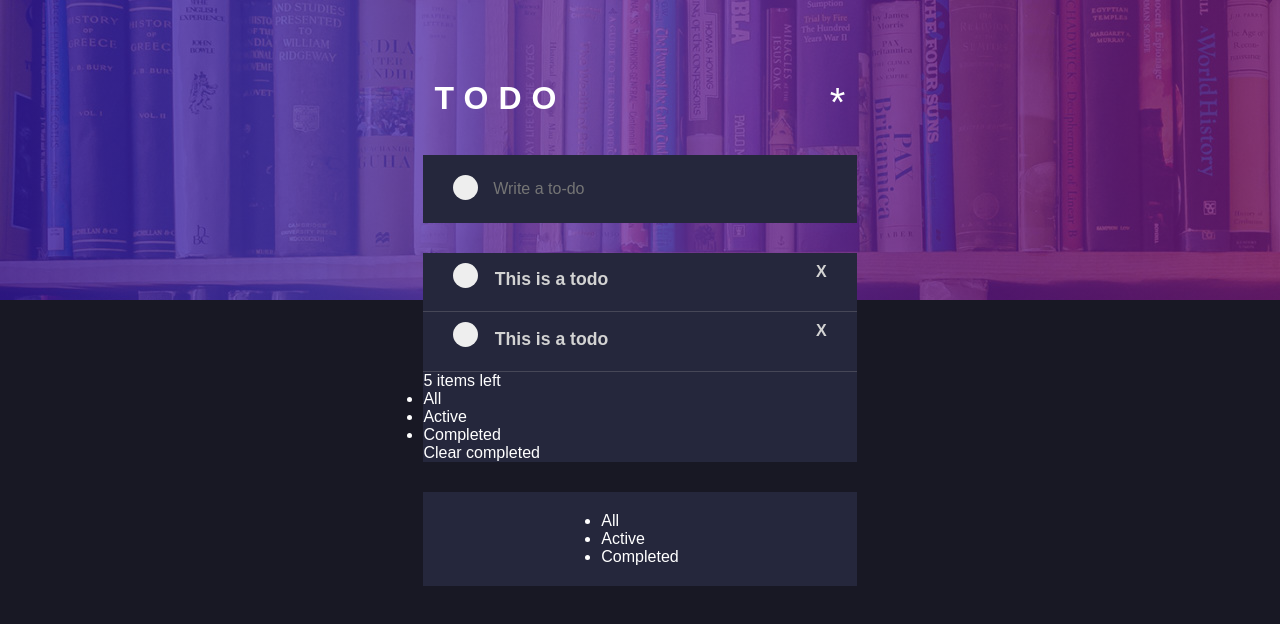
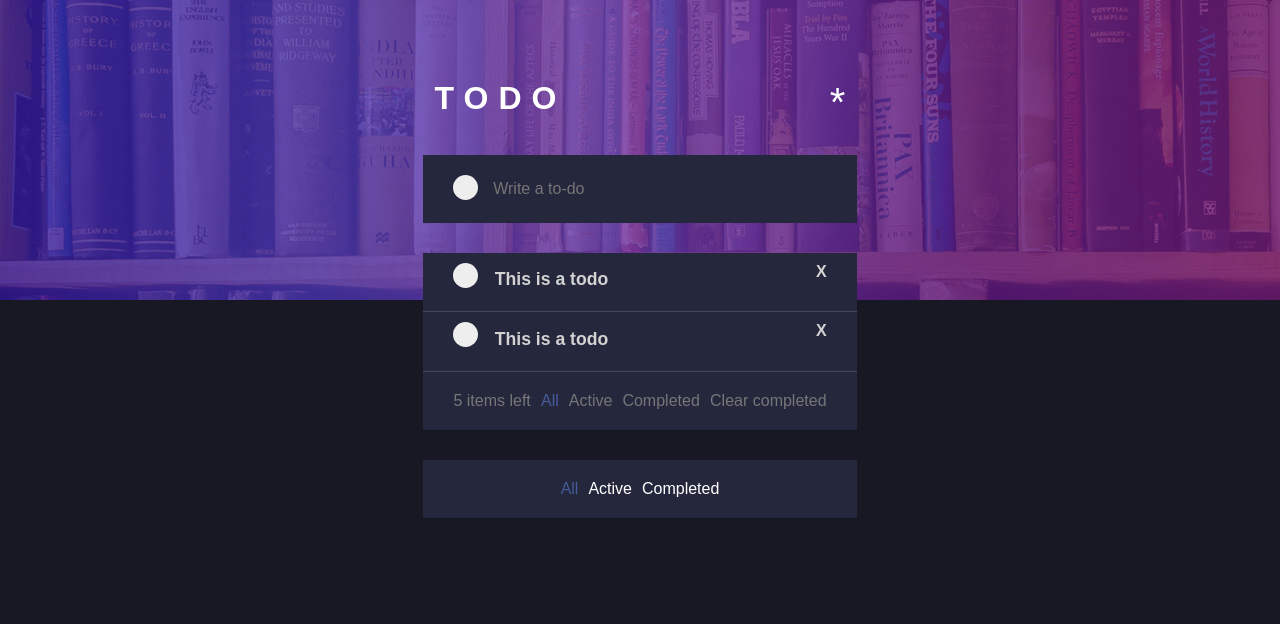
Before and after one commit to Robotron2/TodoReactApp, a React (Create React App) app: page / in a window 1280 px wide. Shown: the top 624 px of the page. Built offline with nearby package versions, Linux system fonts and the light colour scheme.

Commit message:
Mini nav styled

```diff
--- a/src/App.css
+++ b/src/App.css
@@ -188,3 +188,32 @@ body {
 .remove-todo {
 	margin: 0 0 0 auto;
 }
+
+/* Mini Nav */
+.mini-nav {
+	display: flex;
+	justify-content: space-between;
+	padding: 20px 30px;
+	color: rgba(128, 128, 128, 0.895);
+}
+
+.todo-type ul,
+.mobile-todo-type ul {
+	display: flex;
+	list-style-type: none;
+}
+
+.todo-type ul li,
+.mobile-todo-type ul li {
+	margin: 0 5px;
+}
+
+.mini-nav p:hover,
+.todo-type ul li:hover,
+.mobile-todo-type ul li:hover {
+	color: var(--color-white);
+}
+
+.active {
+	color: #445c99;
+}
```
